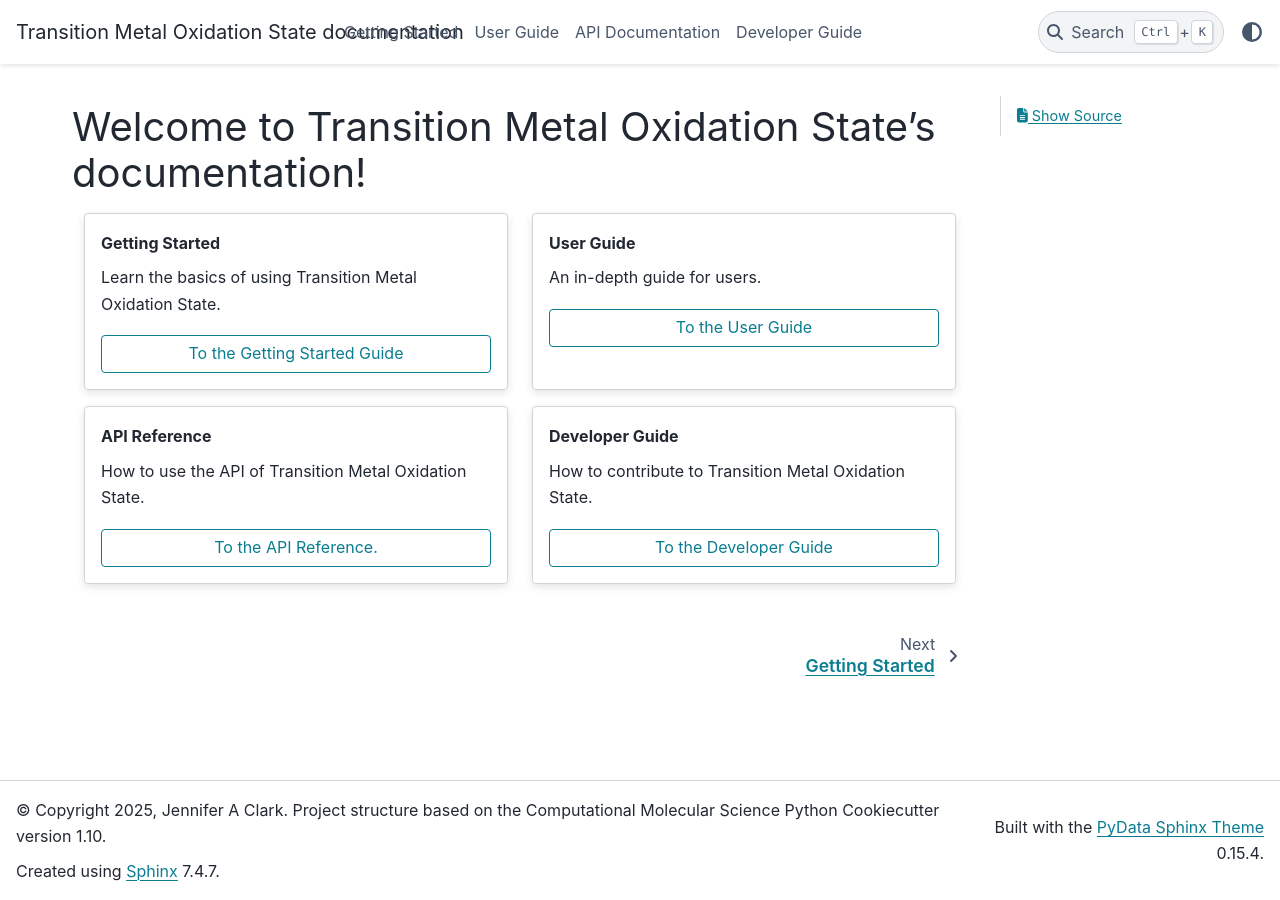
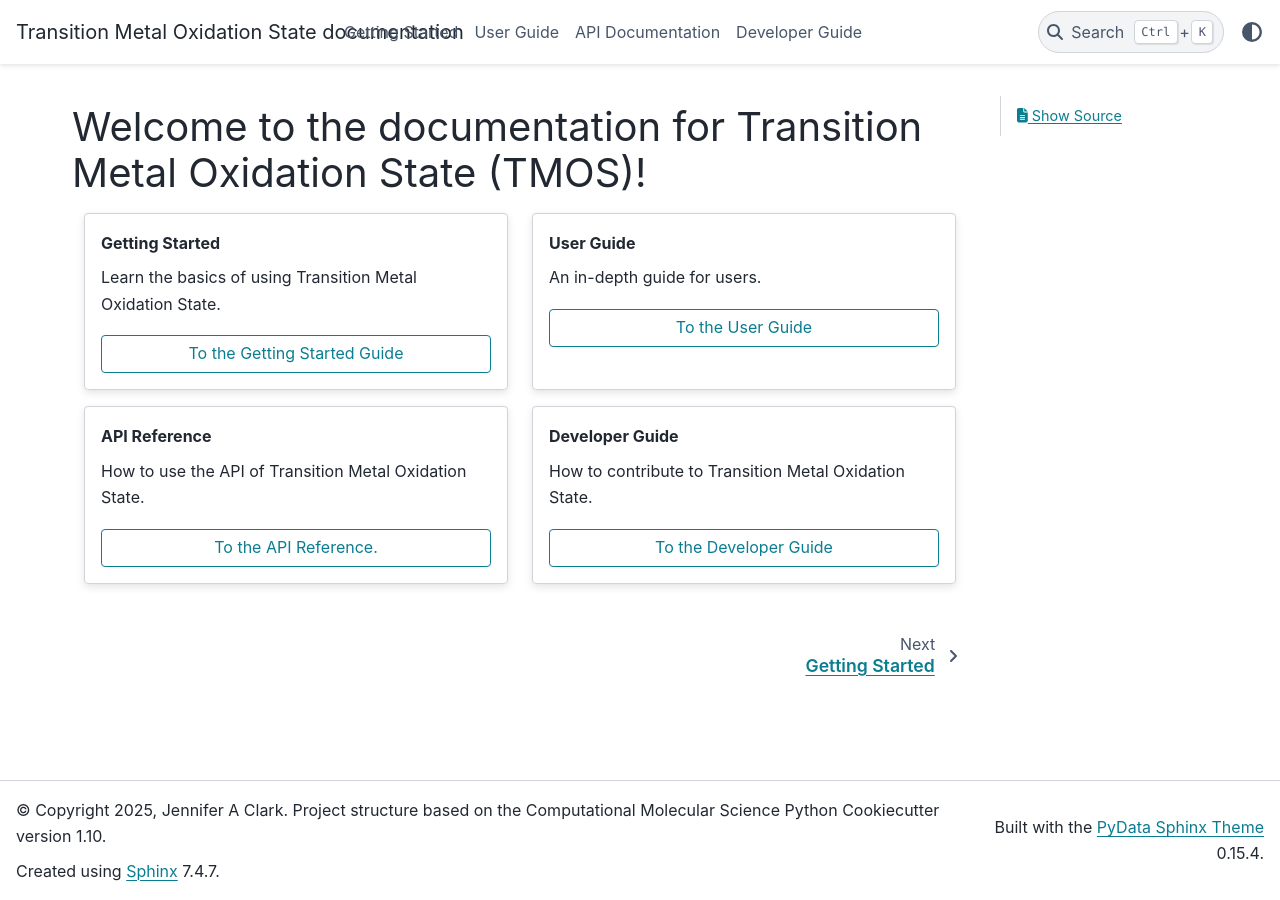
Before and after one commit to openforcefield/tmos, a Sphinx documentation site: the page built from docs/index.rst, in a window 1280 px wide. Built offline with Sphinx 7.4.7 and the PyData theme 0.15.4, drawn with Linux system fonts in a browser that asks for light colours.

Commit message:
Update rtd cron and environment setup

```diff
--- a/docs/index.rst
+++ b/docs/index.rst
@@ -3,8 +3,8 @@
    You can adapt this file completely to your liking, but it should at least
    contain the root `toctree` directive.
 
-Welcome to Transition Metal Oxidation State's documentation!
-=========================================================
+Welcome to the documentation for Transition Metal Oxidation State (TMOS)!
+==========================================================================
 
 .. grid:: 1 1 2 2
 
--- a/requirements.yaml
+++ b/requirements.yaml
@@ -24,4 +24,4 @@
   - nbsphinx
 
   - pip:
-      - -e .
+      - git+https://github.com/MDAnalysis/mdanalysis.git@develop#subdirectory=package # delete after 2.10 is released
```
Also changed, not shown: .readthedocs.yaml, 1 other file.
